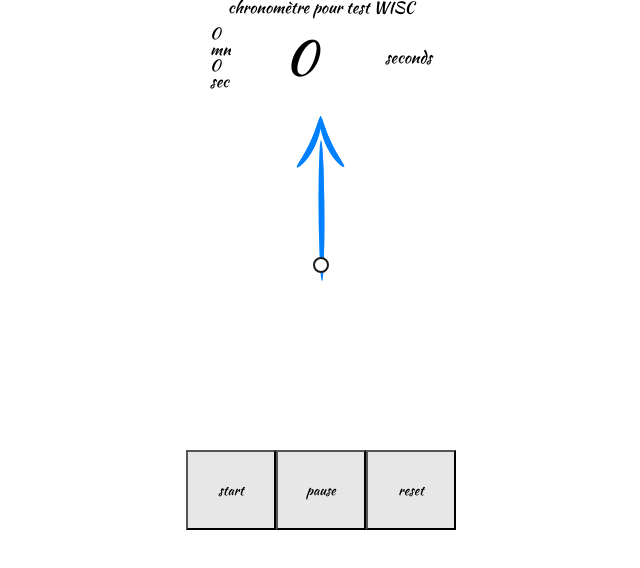
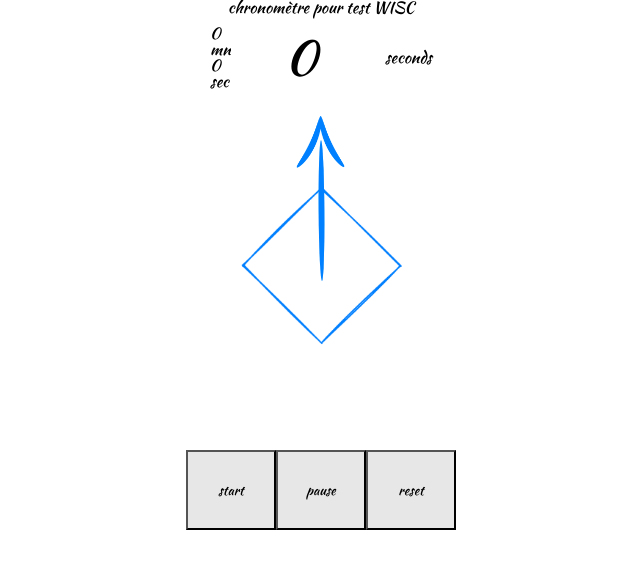
Before and after one commit to patrickletourneux/bene-chronometre, a plain HTML site: page index.html in a window 1280 px wide. Shown: the whole page, without its empty margins (319-959 px from the left). Drawn offline with Linux system fonts and the light colour scheme.

Commit message:
losange added in backgroud

```diff
--- a/index.html
+++ b/index.html
@@ -35,6 +35,8 @@
         <div class="wrap">
             <span class="horizontal-line"></span>
             <span class="vertical-line"></span>
+            <span class="losange"></span>
+            <!-- <span class="heure"></span> -->
             <!-- <span class="heure"></span> -->
             <!-- <span class="minute"></span> -->
             <span class="seconde"></span>
--- a/style.css
+++ b/style.css
@@ -71,7 +71,25 @@ body {
     background-position: 1%;
 }
 
-.dot {
+
+.losange{
+    position: absolute;
+    height: 300px;
+    width: 300px;
+    margin: auto;
+    top: 0px;
+    left: 92px;
+    bottom: 0;
+    right: 0;
+    /* background: hsl(239, 66%, 53%); */
+    transform-origin: center;
+    background-image: url(losange.png);
+    background-repeat: no-repeat;
+    background-position: center;
+    background-size: 55%;
+    background-position: 1%;
+}
+/* .dot {
     position: absolute;
     top: 0;
     left: 0;
@@ -84,7 +102,7 @@ body {
     border: 2px solid #1b1b1b;
     border-radius: 50%;
     margin: auto;
-}
+} */
 
 /* .horizontal-line {
     position: absolute;
@@ -98,12 +116,14 @@ body {
 
 /* .vertical-line {
     position: absolute;
-    height: 400px;
+    height: 200px;
     width: 4px;
-    top: -7%;
+    top: 0%;
     left: 173px;
     background: #ccc;
 } */
+
+
 
 .user_gui {
     margin-top: 10px;
```
Also changed, not shown: losange.png (added).
